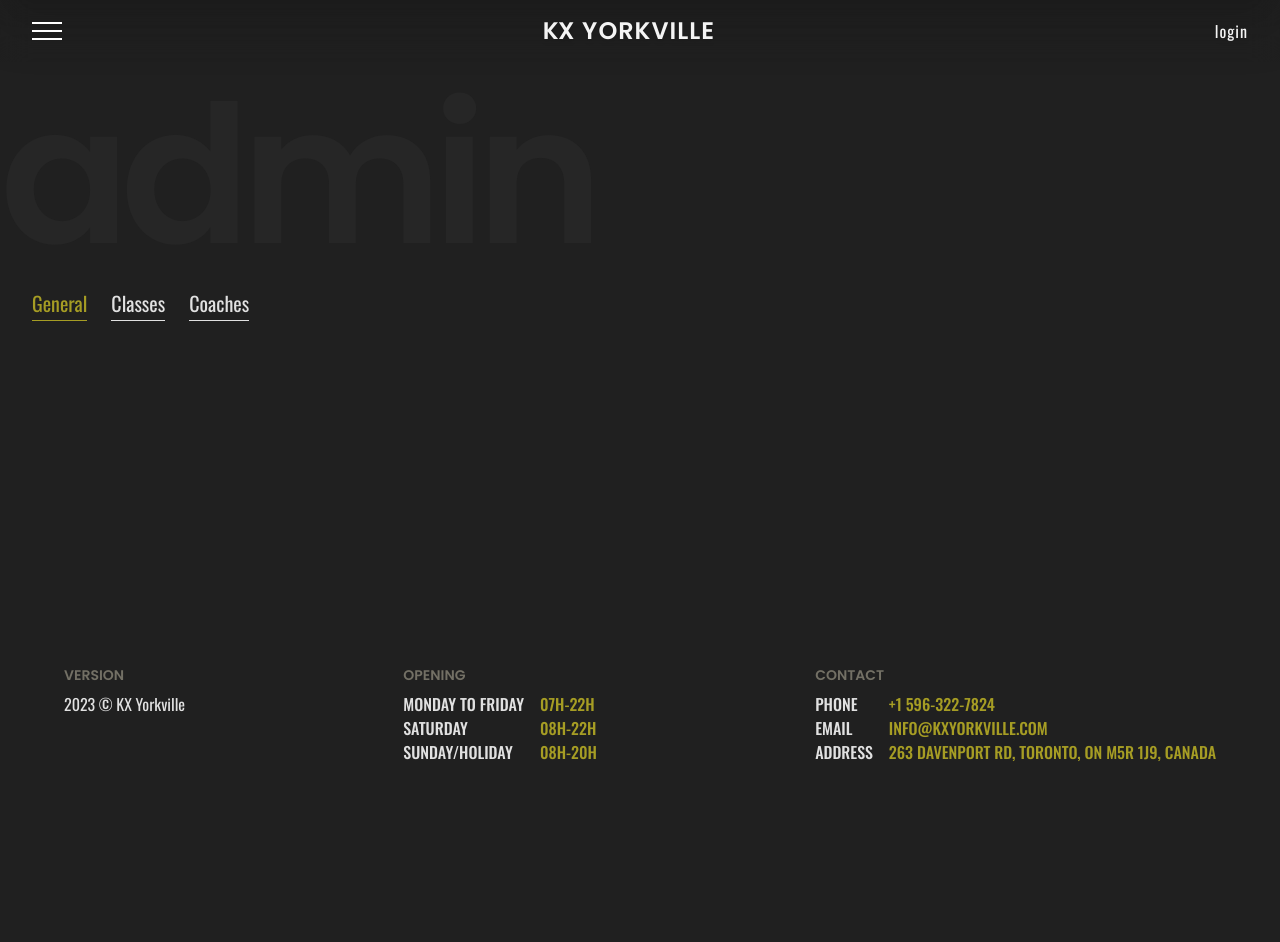
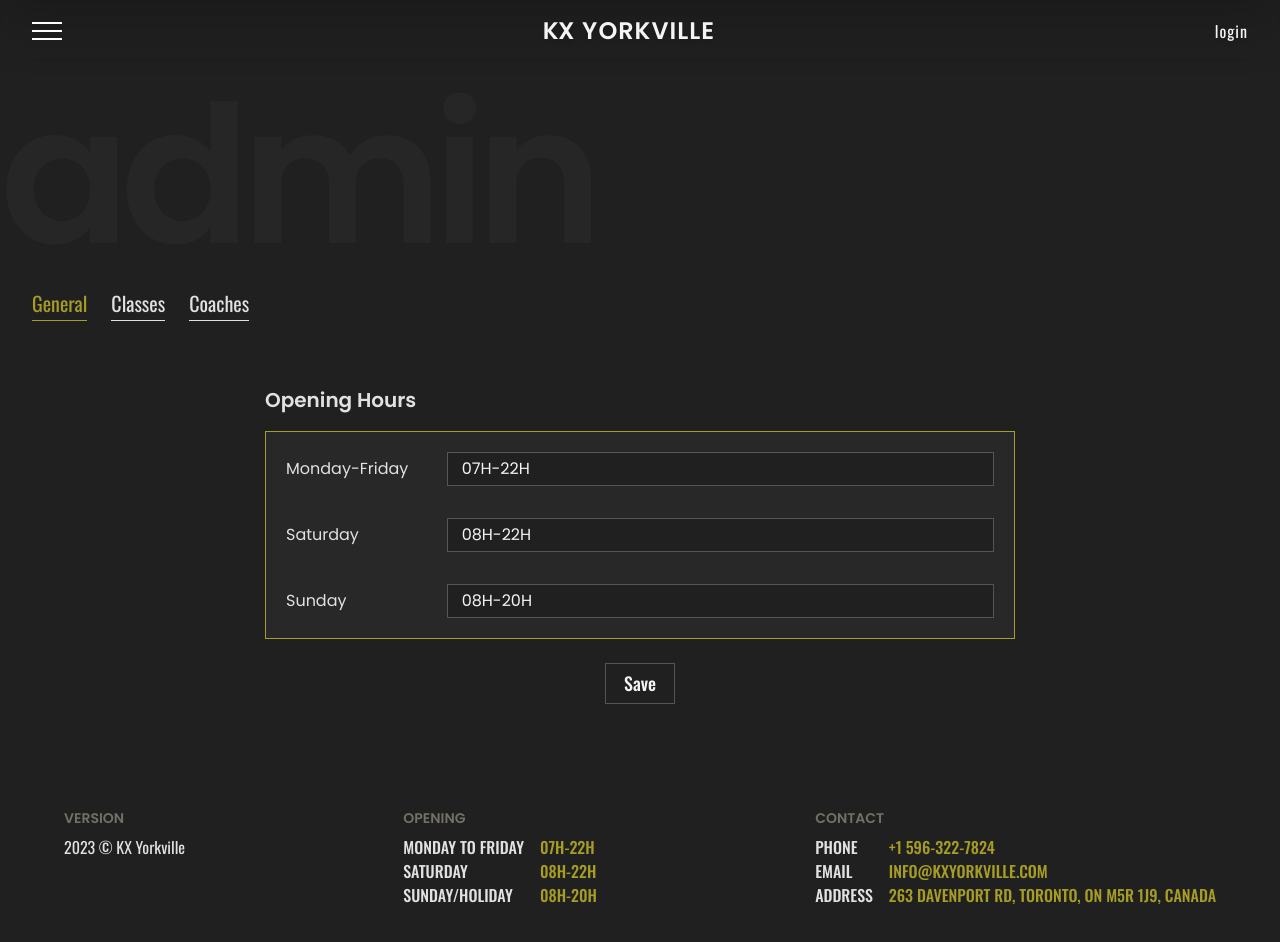
Before and after one commit to TLNRB/kxYorkville, a Vue app in the folder kxYorkville/: page /admin in a window 1280 px wide. Shown: the top 942 px of the page. Before the commit the page ends 864 px from the top, so only its background shows below. Built offline with nearby package versions, Linux system fonts and the light colour scheme; no server answers.

Commit message:
admin general section

```diff
--- a/kxYorkville/src/components/Admin/General.vue
+++ b/kxYorkville/src/components/Admin/General.vue
@@ -1,9 +1,62 @@
 <script setup></script>
 
 <template>
-  <main
-    class="mt-[4rem] pt-[4rem] pb-[2rem] px-[1rem] xs:pt-[5rem] sm:pt-[9rem] md:px-[2rem] lg:pt-[11rem] xxl:pt-[13rem] xxxl:pt-[15rem] xxxxl:px-[4rem] xxxxl:pt-[16rem] xxxxl:mt-[6rem]"
-  ></main>
+  <section class="mt-[3rem] pb-[2rem] lg:mt-[4rem] xxxxl:mt-[6rem]">
+    <!-- Opening -->
+    <div class="max-w-[750px] md:mx-auto">
+      <h2 class="mb-[1rem] text-[1.25rem] text-textGray font-[600]">Opening Hours</h2>
+      <div
+        class="flex flex-col mb-[1.5rem] gap-[1.5rem] p-[1.25rem] bg-bgNormal border-[1px] border-primaryColor sm:gap-[2rem]"
+      >
+        <!-- Monday-Friday -->
+        <div
+          class="flex flex-col gap-[.5rem] sm:flex-row sm:items-center md:flex-col md:items-start lg:flex-row lg:items-center"
+        >
+          <h3 class="text-[.875rem] text-textGray sm:text-[1rem] sm:w-[200px]">Monday-Friday</h3>
+          <input
+            type="text"
+            value="07H-22H"
+            class="w-[100%] bg-bgDark py-[.25rem] px-[.75rem] text-[.875rem] outline-none border-[1px] border-bgColorDark sm:py-[.25rem] sm:px-[.875rem] sm:text-[1rem]"
+          />
+        </div>
+        <!-- Saturday -->
+        <div
+          class="flex flex-col gap-[.5rem] sm:flex-row sm:items-center md:flex-col md:items-start lg:flex-row lg:items-center"
+        >
+          <h3 class="text-[.875rem] text-textGray sm:text-[1rem] sm:w-[200px]">Saturday</h3>
+          <input
+            type="text"
+            value="08H-22H"
+            class="w-[100%] bg-bgDark py-[.25rem] px-[.75rem] text-[.875rem] outline-none border-[1px] border-bgColorDark sm:py-[.25rem] sm:px-[.875rem] sm:text-[1rem]"
+          />
+        </div>
+        <!-- Sunday -->
+        <div
+          class="flex flex-col gap-[.5rem] sm:flex-row sm:items-center md:flex-col md:items-start lg:flex-row lg:items-center"
+        >
+          <h3 class="text-[.875rem] text-textGray sm:text-[1rem] sm:w-[200px]">Sunday</h3>
+          <input
+            type="text"
+            value="08H-20H"
+            class="w-[100%] bg-bgDark py-[.25rem] px-[.75rem] text-[.875rem] outline-none border-[1px] border-bgColorDark sm:py-[.25rem] sm:px-[.875rem] sm:text-[1rem]"
+          />
+        </div>
+      </div>
+    </div>
+    <button
+      type="submit"
+      class="font-oswald flex flex-col w-fit text-[1rem] relative group md:mx-auto"
+    >
+      <span
+        class="font-[500] py-[.25rem] px-[1rem] border-[1px] border-bgColorDark z-[1] ease-in duration-[.15s] delay-[.05s] md:py-[.375rem] md:px-[1.125rem] md:text-[1.125rem]"
+        >Save</span
+      >
+      <span
+        class="font-[500] w-[0px] py-[.25rem] text-transparent bg-bgColorDark border-y-[1px] border-transparent absolute group-hover:w-[100%] group-hover:px-[1.125rem] ease-in duration-[.2s] md:py-[.375rem] md:group-hover:px-[1.125rem] md:text-[1.125rem]"
+        >Save</span
+      >
+    </button>
+  </section>
 </template>
 
 <style scoped></style>
```
